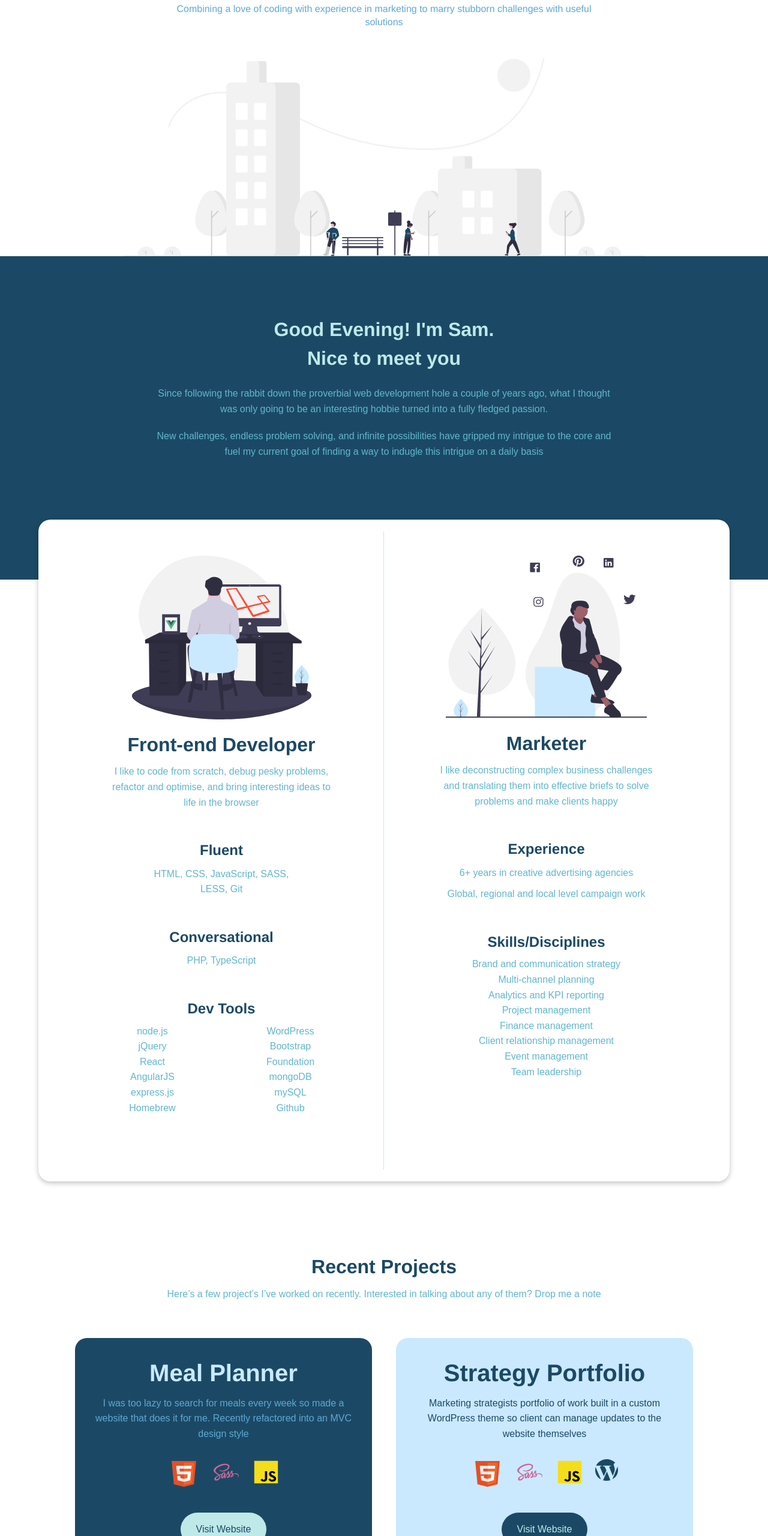
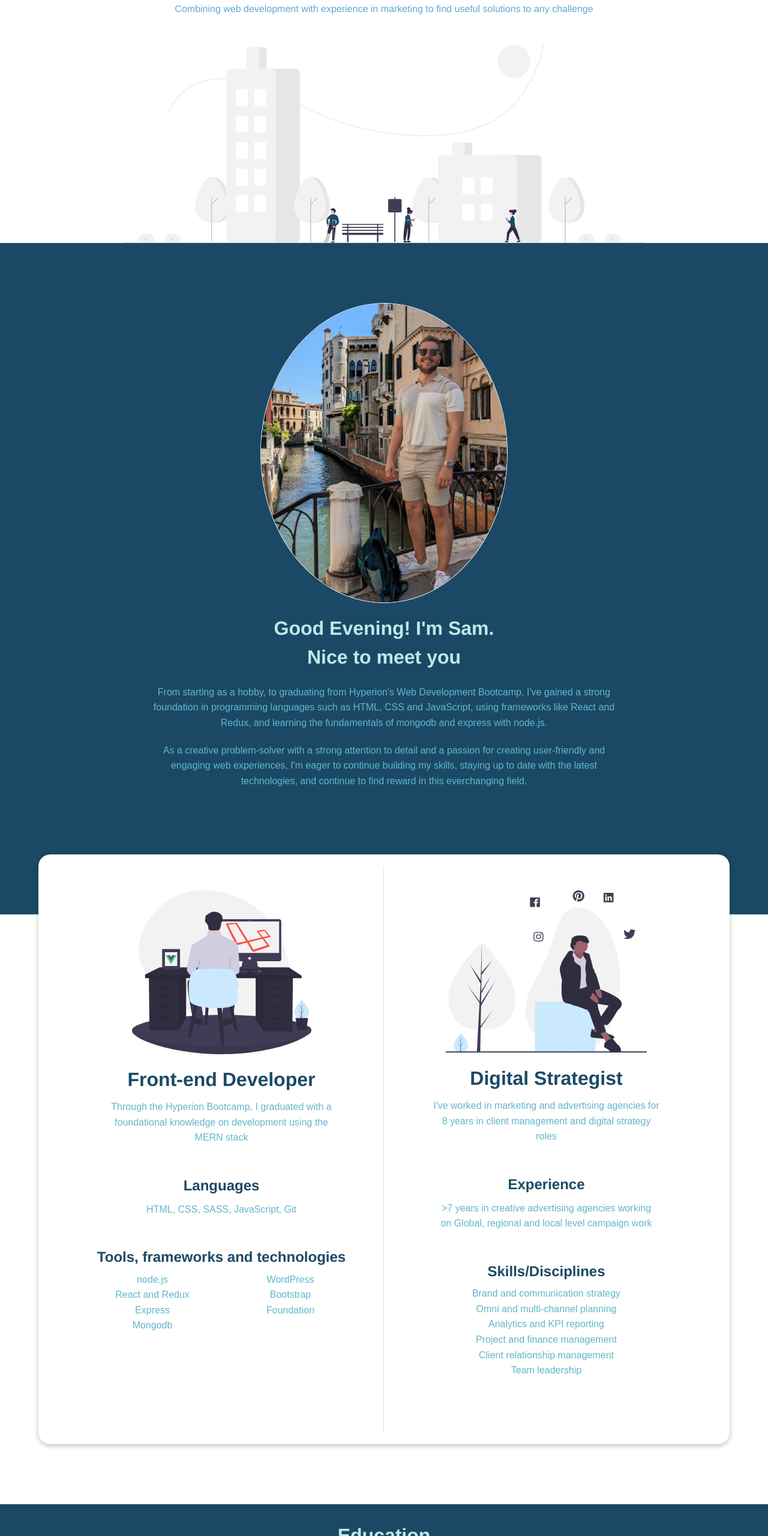
Before and after one commit to jovacodepen/portfolio, a plain HTML site: page index.html in a window 1280 px wide. Shown: the part 240-2800 px from the top of the page at 60% size. Drawn offline with nearby package versions, Linux system fonts and the light colour scheme; a web font is replaced by a local one.

Commit message:
Updates to front page and added education section

```diff
--- a/index.html
+++ b/index.html
@@ -26,6 +26,7 @@
             <div class="nav-list-container">
                 <ul class="nav-list">
                     <li class="nav-item"><a href="#about">About</a></li>
+                    <li class="nav-item"><a href="#education">Education</a></li>
                     <li class="nav-item"><a href="#projects">Work</a></li>
                     <li class="nav-item"><a href="#contact">Contact</a></li>
                 </ul>
@@ -36,8 +37,8 @@
             <div class="grid-container">
                 <div class="grid-x hero-section-container">
                     <div class="cell small-12">
-                        <h1 class="hero-section-heading">Marketer & Front-end Developer</h1>
-                        <h3 class="hero-section-subheading">Combining a love of coding with experience in marketing to marry stubborn challenges with useful solutions</h3>
+                        <h1 class="hero-section-heading">Digital Strategist and Web Developer</h1>
+                        <h3 class="hero-section-subheading">Combining web development with experience in marketing to find useful solutions to any challenge</h3>
                     </div>
                     <img id="city-img" src="./dist/img/city-life-pic.svg" alt="drawing of a city with people doing daily tasks">
                 </div>
@@ -47,18 +48,25 @@
 
     <main>
         <section id="about">
-
             <div class="dark-section grid-container fluid" id="greeting">
                 <div class="grid-x greeting-section">
+                    <div class="cell small-12 about-image-cell" data-aos="fade-down" data-aos-offset="300">
+                        <img class="about-image" src="/dist/img/sam-prof-pic 2.JPG">
+                    </div>
                     <div class="cell small-12" data-aos="fade-down" data-aos-offset="300">
                         <h1 class="light-header">
                             <span class="timed-greeting">Good Morning,</span> I'm Sam.
                             <p class="m-0">Nice to meet you</p>
                         </h1>
                         <p class="light-body">
-                            Since following the rabbit down the proverbial web development hole a couple of years ago, what I thought was only going to be an interesting hobbie turned into a fully fledged passion.
+                            From starting as a hobby, to graduating from Hyperion's Web Development Bootcamp, I've gained a strong foundation in programming languages such as HTML, CSS and JavaScript, using frameworks like React and Redux, and learning the fundamentals of mongodb and express with node.js.
+
+                            <p class="light-body">
+                                As a creative problem-solver with a strong attention to detail and a passion for creating user-friendly and engaging web experiences, I'm eager to continue building my skills, staying up to date with the latest technologies, and continue to find reward in this everchanging field.
+
+                            </p>
+
                         </p>
-                        <p class="light-body"> New challenges, endless problem solving, and infinite possibilities have gripped my intrigue to the core and fuel my current goal of finding a way to indugle this intrigue on a daily basis</p>
                     </div>
                 </div>
             </div>
@@ -71,32 +79,24 @@
                             <div class="cell small-12 large-6 resume-col" id="developer" data-aos="fade-right" data-aos-offset="350">
                                 <img src="./dist/img/developer.svg" alt="picture of a drawing of a man at a computer" class="resume-img">
                                 <h2 class="resume-header">Front-end Developer</h2>
-                                <p class="light-body">I like to code from scratch, debug pesky problems, refactor and optimise, and bring interesting ideas to life in the browser</p>
+                                <p class="light-body">Through the Hyperion Bootcamp, I graduated with a foundational knowledge on development using the MERN stack </p>
                                 <div class="resume-col-block">
                                     <h3 class="resume-subhead">
-                                        Fluent
+                                        Languages
                                     </h3>
-                                    <p class="resume-body light-body">HTML, CSS, JavaScript, SASS, LESS, Git</p>
+                                    <p class="resume-body light-body">HTML, CSS, SASS, JavaScript, Git</p>
                                 </div>
                                 <div class="resume-col-block">
                                     <h3 class="resume-subhead">
-                                        Conversational
-                                    </h3>
-                                    <p class="resume-body light-body">PHP, TypeScript</p>
-                                </div>
-                                <div class="resume-col-block">
-                                    <h3 class="resume-subhead">
-                                        Dev Tools
+                                        Tools, frameworks and technologies
                                     </h3>
                                     <div class="grid-x">
                                         <div class="cell small-6">
                                             <ul>
                                                 <li>node.js</li>
-                                                <li>jQuery</li>
-                                                <li>React</li>
-                                                <li>AngularJS</li>
-                                                <li>express.js</li>
-                                                <li>Homebrew</li>
+                                                <li>React and Redux</li>
+                                                <li>Express</li>
+                                                <li>Mongodb</li>
                                             </ul>
                                         </div>
                                         <div class="cell small-6">
@@ -104,9 +104,6 @@
                                                 <li>WordPress</li>
                                                 <li>Bootstrap</li>
                                                 <li>Foundation</li>
-                                                <li>mongoDB</li>
-                                                <li>mySQL</li>
-                                                <li>Github</li>
                                             </ul>
                                         </div>
                                     </div>
@@ -114,16 +111,14 @@
                             </div>
                             <div class="cell small-12 large-6 resume-col" id="marketer" data-aos="fade-left" data-aos-offset="450">
                                 <img src="./dist/img/marketer.png" alt="picture of a drawing of a man at a computer" class="resume-img">
-                                <h2 class="resume-header">Marketer</h2>
-                                <p class="light-body">I like deconstructing complex business challenges and translating them into effective briefs to solve problems and make clients happy</p>
+                                <h2 class="resume-header">Digital Strategist</h2>
+                                <p class="light-body">I've worked in marketing and advertising agencies for 8 years in client management and digital strategy roles</p>
                                 <div class="resume-col-block">
                                     <h3 class="resume-subhead">
                                         Experience
                                     </h3>
-                                    <p class="resume-body light-body">6+ years in creative advertising agencies
+                                    <p class="resume-body light-body">>7 years in creative advertising agencies working on Global, regional and local level campaign work
                                     </p>
-                                    <p class="resume-body light-body">
-                                        Global, regional and local level campaign work</p>
                                 </div>
                                 <div class="resume-col-block">
                                     <h3 class="resume-subhead">
@@ -133,12 +128,10 @@
                                         <div class="cell small-12">
                                             <ul>
                                                 <li>Brand and communication strategy</li>
-                                                <li>Multi-channel planning</li>
+                                                <li>Omni and multi-channel planning</li>
                                                 <li>Analytics and KPI reporting</li>
-                                                <li>Project management</li>
-                                                <li>Finance management</li>
+                                                <li>Project and finance management</li>
                                                 <li>Client relationship management</li>
-                                                <li>Event management</li>
                                                 <li>Team leadership</li>
                                             </ul>
                                         </div>
@@ -149,6 +142,39 @@
                     </div>
                 </div>
             </div>
+        </section>
+
+        <section id="education" class="dark-section">
+            <div class="grid-x">
+                <div class="cell small-12" data-aos="fade-up" data-aos-offset="300">
+                    <h2 class="light-header">
+                        Education
+                    </h2>
+                    <div class="education-block">
+                        <h3 class="education-header">
+                            BMedSci Medical Science (2:1)
+                            <br>
+                            <small>Oxford Brookes University (2012 - 2015)</small>
+                        </h3>
+                    </div>
+                    <div class="education-block">
+                        <h3 class="education-header">
+                            Web Development Bootcamp
+                            <br>
+                            <small>Hyperion Education (Oct '22 - Mar '23)</small>
+                        </h3>
+                    </div>
+
+                    <div class="education-block">
+                        <h3 class="education-header">
+                            Diploma in Professional Marketing
+                            <br>
+                            <small>Chartered Institute of Marketing</small>
+                        </h3>
+                    </div>
+                </div>
+            </div>
+
         </section>
 
         <section id="projects" class="light-section">
@@ -188,32 +214,6 @@
                         </div>
                     </div>
 
-                    <div class="cell small-12 large-6 project-cell" data-aos="fade-left" data-aos-offset="350">
-                        <div class="project-container project-container-light">
-                            <h2 class="project-container-header-light">
-                                Strategy Portfolio
-                            </h2>
-                            <p class="project-container-body-light">
-                                Marketing strategists portfolio of work built in a custom WordPress theme so client can manage updates to the website themselves
-                            </p>
-                            <ul class="tech-list">
-                                <li class="tech-list-item">
-                                    <img src="./dist/img/htmlicon.svg" alt="">
-                                </li>
-                                <li class="tech-list-item">
-                                    <img src="./dist/img/sassicon.svg" alt="">
-                                </li>
-                                <li class="tech-list-item">
-                                    <img src="./dist/img/jsicon.svg" alt="">
-                                </li>
-                                <li class="tech-list-item">
-                                    <img src="./dist/img/wordpressicon.svg" alt="">
-                                </li>
-                            </ul>
-                            <a href="https://fran-griffin.com/" class="btn btn-light project-container-button" target="_blank">Visit Website</a>
-                        </div>
-                    </div>
-
                 </div>
             </div>
 
@@ -224,7 +224,7 @@
                 <img src="./dist/img/contactimg.svg" alt="" class="contact-img">
                 <div class="grid-x grid-margin-x contact-wrapper dark-section">
                     <div class="cell small-12 large-7 contact-wrapper-body" data-aos="fade-right" data-aos-offset="250">
-                        <p class="contact-wrapper-body-copy">I’m always looking to collaborate on new ideas, or join a company as a developer that is relentlessly curious and fearlessly driven. Like-minded? Drop me a note</p>
+                        <p class="contact-wrapper-body-copy">I’m always looking to collaborate on new ideas, or join a company as a developer that is relentlessly curious and driven.</p>
                     </div>
                     <div class="cell small-12 large-5 contact-wrapper-social" data-aos="fade-left" data-aos-offset="250">
                         <ul class="social-list-wrapper">
@@ -234,9 +234,7 @@
                                     </i>
                                 </a>
                             </li>
-                            <li class="social-list-item"><a href="https://www.instagram.com/samuel__jg/" target="_blank"><i class="fab fa-instagram"></i></a></li>
-                            <li class="social-list-item"><a href="https://open.spotify.com/album/6Ym7NzkoJ9eMkA4YYYApG0?si=ha243ZpjRmuLM5OOJYG9jw&dl_branch=1" target="_blank"><i class="fab fa-spotify"></i></a></li>
-                            <li class="social-list-item"><a href="mailto:jovacodepen@gmail.com?subject=Website Enquiry"><i class="far fa-envelope"></i></a></li>
+                            <li class="social-list-item"><a target="_blank" href="mailto:jovacodepen@gmail.com?subject=Website Enquiry"><i class="far fa-envelope"></i></a></li>
                             <li class="social-list-item"><a href="https://codepen.io/your-work?item_type=collection" target="_blank"><i class="fab fa-codepen"></i></a></li>
                         </ul>
                     </div>
--- a/styles.scss
+++ b/styles.scss
@@ -276,6 +276,22 @@ nav {
             }
         }
     }
+
+    .about-image-cell {
+        height: 500px;
+        margin-bottom: 20px;
+        @media screen and (min-device-width: 320px) and (max-device-width: 768px) {
+            height: 380px;
+        }
+    }
+
+    .about-image {
+        border-radius: 100%;
+        max-width: auto;
+        height: 100%;
+        border: solid 1px white;
+    }
+
     #resume {
         text-align: center;
         position: relative;
@@ -353,6 +369,20 @@ nav {
                 }
             }
         }
+    }
+}
+
+
+// EDUCATION SECTION
+#education {
+    .grid-x {
+        padding: 30px 0px;
+    }
+    .education-block {
+        margin: 20px 0px;
+    }
+    .education-header {
+        color: $columbia-blue;;
     }
 }
 
```
Also changed, not shown: dist/css/styles.css, dist/img/sam-prof-pic 2.JPG (added), 2 other files.
